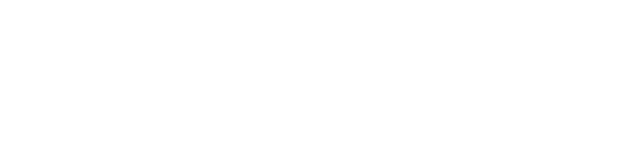
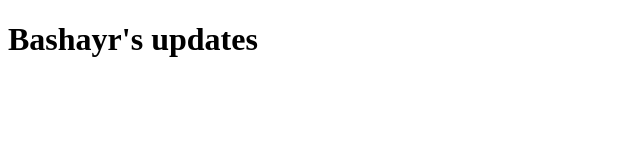
Before and after one commit to i7medo/test, a plain HTML site: page index.html in a window 1280 px wide. Shown: the whole page, without its empty margins (0-640 px from the left). Drawn offline with Linux system fonts and the light colour scheme.

Commit message:
Bashayr's update

```diff
--- a/index.html
+++ b/index.html
@@ -4,6 +4,7 @@
     <meta charset="UTF-8">
     <meta name="viewport" content="width=device-width, initial-scale=1.0">
     <title>Document</title>
+    <h1>Bashayr's updates</h1>
 </head>
 <body>
 
```
